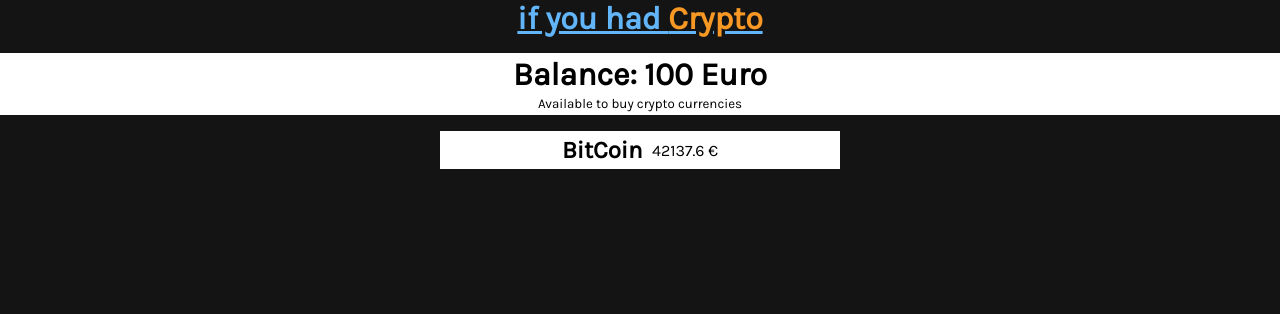
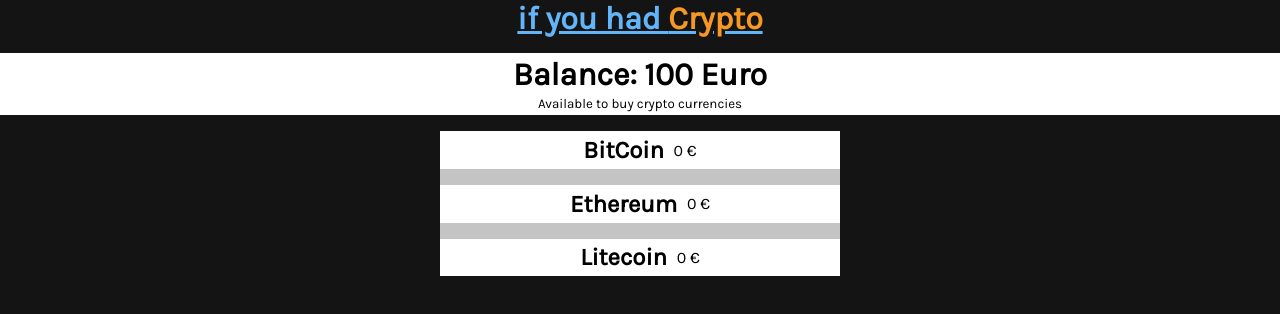
Before and after one commit to HRSArgyropoulos/CryptoCoins-React-App, a React (Create React App) app: page / in a window 1280 px wide. Shown: the top 314 px of the page. Built offline with nearby package versions, Linux system fonts and the light colour scheme; no server answers.

Commit message:
CryptoPrices > Coin[]

```diff
--- a/src/App.js
+++ b/src/App.js
@@ -1,44 +1,14 @@
-import CryptoPrice from './components/CryptoPrice'
+import CryptoPrices from './components/CryptoPrices'
 import Portfolio from './components/Portfolio';
 import Header from "./components/Header";
 
 function App() {
 
-  const coins = [
-    {
-      name: "BitCoin",
-      price: 42137.60,
-      currency: "€"
-    },
-    {
-      name: "Ethereum",
-      price: 1302.56,
-      currency: "€"
-    },
-    {
-      name: "Litecoin",
-      price: 146.5211,
-      currency: "€"
-    },
-  ]
-
-/*   const getApiPrices = async (url) => {
-    const response = await fetch(url);
-    const data = await response.json();
-    console.log(data);
-    coins[0].price = data.ticker.price;
-  }
-
-  getApiPrices("https://api.cryptonator.com/api/ticker/btc-eur");
-  console.log(coins[0]); */
-
   return (
     <div className="App">
       <Header />
       <Portfolio />
-      <div className="prices-container">
-        <CryptoPrice {...coins[0]}/>
-      </div>
+      <CryptoPrices/>
     </div>
   )
 }
--- a/src/components/CryptoPrice.js
+++ b/src/components/Coin.js
@@ -1,16 +1,15 @@
 import React from "react";
-/* import Button from "./Button"; */
 
-class CryptoPrice extends React.Component {
+class Coin extends React.Component {
   constructor(props) {
     super(props);
-    this.state = {name: props.name, price: props.price, currency: props.currency};
+    this.state = {name: props.name, base: props.base, price: 0, currency: "€"};
   }
 
   componentDidMount() {
     this.coinID = setInterval(() => {
       this.updateCoin();
-    }, 5 * 1000);
+    }, 1 * 1000);
   }
 
   componentWillUnmount() {
@@ -18,10 +17,7 @@
   }
 
   updateCoin() {
-    /* this.setState((state) => ({
-      price : this.state.price + 5,
-    })); */
-    fetch("https://api.cryptonator.com/api/ticker/btc-eur")
+    fetch(`https://api.cryptonator.com/api/ticker/${this.state.base}-eur`)
     .then (response => response.json())
     .then (data => {
       this.setState({
@@ -43,4 +39,4 @@
 
 }
 
-export default CryptoPrice;
+export default Coin;
--- /dev/null
+++ b/src/components/CryptoPrices.js
@@ -0,0 +1,29 @@
+import Coin from './Coin'
+
+const CryptoPrices = (prop) => {
+
+  const coins = [
+    {
+      name: "BitCoin",
+      base: "btc",
+    },
+    {
+      name: "Ethereum",
+      base: "eth"
+    },
+    {
+      name: "Litecoin",
+      base: "ltc"
+    },
+  ]
+
+  return (
+    <div className="prices-container">
+      <Coin {...coins[0]}/>
+      <Coin {...coins[1]}/>
+      <Coin {...coins[2]}/>
+    </div>
+  )
+}
+
+export default CryptoPrices
```
